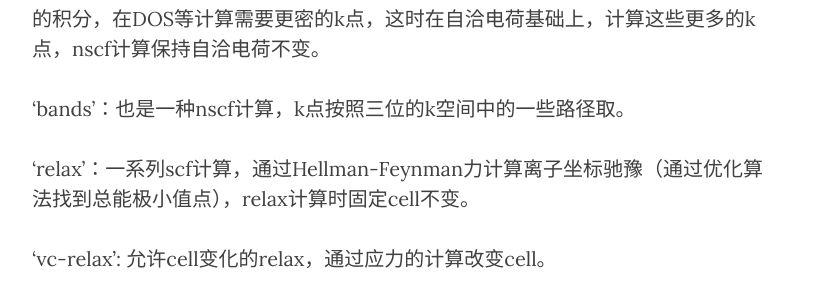
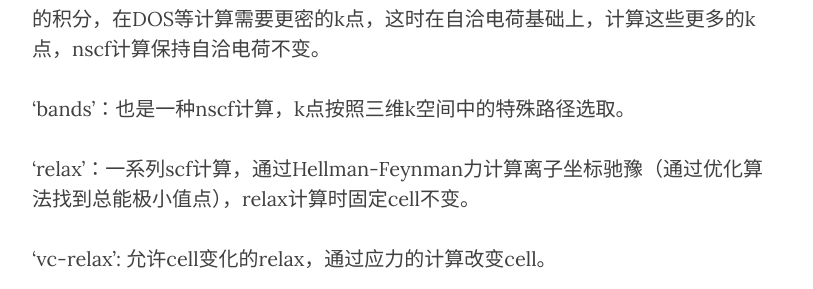
Before and after one commit to yyyu200/DFTbook, a Jekyll site: the page built from _posts/2019-04-01-HandsOn.md, in a window 1280 px wide and 900 px high, scrolled down 4195 px. Shown: the part 164-453 px from the top of the window, without its empty margins (233-1046 px from the left). Built offline with Jekyll 4.4.1, drawn with Linux system fonts in a browser that asks for light colours; nearby versions of some CDN libraries; formulas are drawn with MathJax 3; comment, search, counter and statistics services are not loaded.

Commit message:
modify at20190718-14:06:19-aliyun

```diff
--- a/_posts/2019-04-01-HandsOn.md
+++ b/_posts/2019-04-01-HandsOn.md
@@ -96,7 +96,7 @@ pw.x处理的计算包括以下7种类型，在输入文件中用`calculation`
 
 'nscf'：非自洽计算，scf计算常在k空间的网格上进行，网格要足够密以完成k空间上的积分，在DOS等计算需要更密的k点，这时在自洽电荷基础上，计算这些更多的k点，nscf计算保持自洽电荷不变。
 
-'bands'：也是一种nscf计算，k点按照三位的k空间中的一些路径取。
+'bands'：也是一种nscf计算，k点按照三维k空间中的特殊路径选取。
 
 'relax'：一系列scf计算，通过Hellman-Feynman力计算离子坐标驰豫（通过优化算法找到总能极小值点），relax计算时固定cell不变。
 
```
